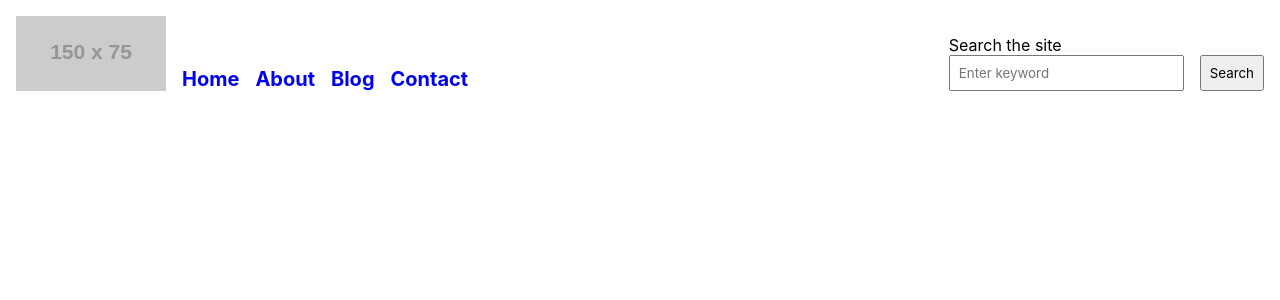
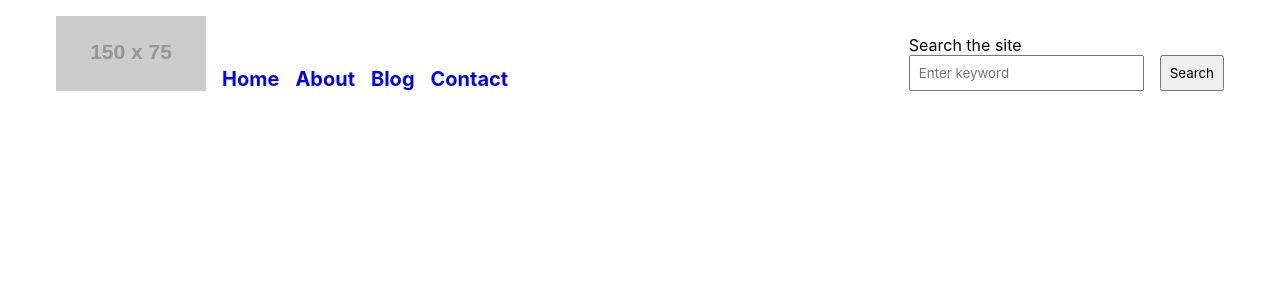
Before and after one commit to AngelAlexQC/paramo-test, a React (Vite) app: page / in a window 1280 px wide. Shown: the top 300 px of the page. Built offline with nearby package versions, Linux system fonts and the light colour scheme.

Commit message:
feat: add correct styles to root and App

```diff
--- a/src/App.css
+++ b/src/App.css
@@ -1,3 +1,11 @@
+#root {
+  display: flex;
+  flex-direction: column;
+  height: 100vh;
+  width: 100vw;
+  background-color: #fff;
+  align-items: center;
+}
 * {
   margin: 0;
   padding: 0;
@@ -7,9 +15,12 @@
 }
 .App {
   display: flex;
+  flex-direction: column;
   width: 100%;
   height: 100%;
   padding: 1rem;
+  gap: 1rem;
+  max-width: 1200px;
 }
 
 .App > header {
```
